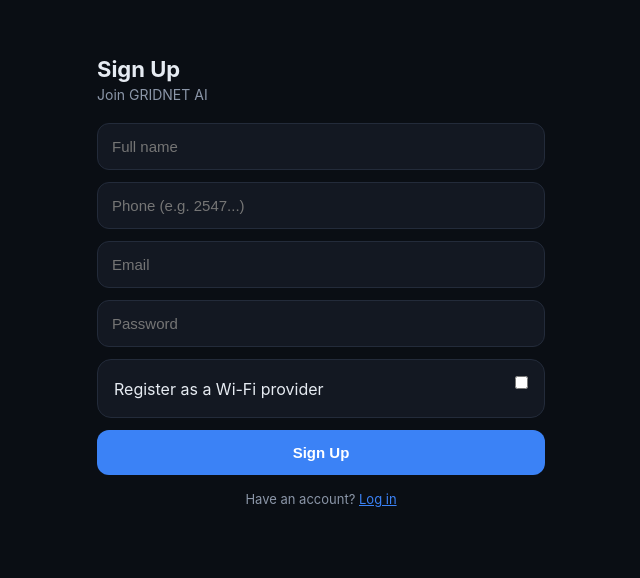
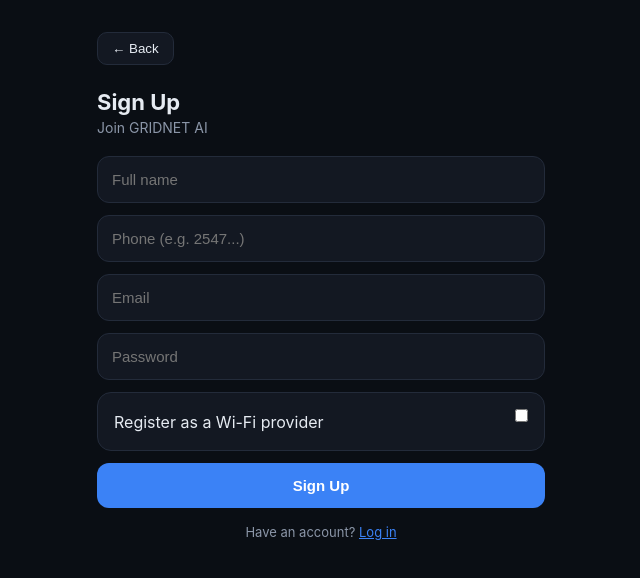
Before and after one commit to franklinemose19-alt/GRIDNET-AI, a React (Vite) app: page /signup in a window 1280 px wide. Shown: the top 578 px of the page, without its empty margins (319-959 px from the left). Built offline with nearby package versions, Linux system fonts and the light colour scheme; no server answers.

Commit message:
Update Signup.tsx

```diff
--- a/src/pages/Signup.tsx
+++ b/src/pages/Signup.tsx
@@ -25,16 +25,20 @@
 
   return (
     <div className="page">
-      <div className="title" style={{ marginTop: 40 }}>Sign Up</div>
+      <button className="btn-secondary" style={{ width: 'auto', padding: '8px 14px', borderRadius: 10, marginTop: 16 }} onClick={() => navigate('/')}>
+        ← Back
+      </button>
+
+      <div className="title" style={{ marginTop: 24 }}>Sign Up</div>
       <div className="subtitle">Join GRIDNET AI</div>
       <form onSubmit={handleSubmit}>
-        <input placeholder="Full name" value={fullName} onChange={(e) => setFullName(e.target.value)} required />
-        <input placeholder="Phone (e.g. 2547...)" value={phone} onChange={(e) => setPhone(e.target.value)} required />
-        <input type="email" placeholder="Email" value={email} onChange={(e) => setEmail(e.target.value)} required />
-        <input type="password" placeholder="Password" value={password} onChange={(e) => setPassword(e.target.value)} required />
+        <input name="fullName" placeholder="Full name" value={fullName} onChange={(e) => setFullName(e.target.value)} required />
+        <input name="phone" placeholder="Phone (e.g. 2547...)" value={phone} onChange={(e) => setPhone(e.target.value)} required />
+        <input name="email" type="email" placeholder="Email" value={email} onChange={(e) => setEmail(e.target.value)} required />
+        <input name="password" type="password" placeholder="Password" value={password} onChange={(e) => setPassword(e.target.value)} required />
         <label className="row card" style={{ cursor: 'pointer' }}>
           <span>Register as a Wi-Fi provider</span>
-          <input type="checkbox" style={{ width: 'auto' }} checked={asProvider} onChange={(e) => setAsProvider(e.target.checked)} />
+          <input name="asProvider" type="checkbox" style={{ width: 'auto' }} checked={asProvider} onChange={(e) => setAsProvider(e.target.checked)} />
         </label>
         {error && <div style={{ color: 'var(--danger)', marginBottom: 12, fontSize: 14 }}>{error}</div>}
         <button className="btn btn-primary" type="submit" disabled={loading}>
```
